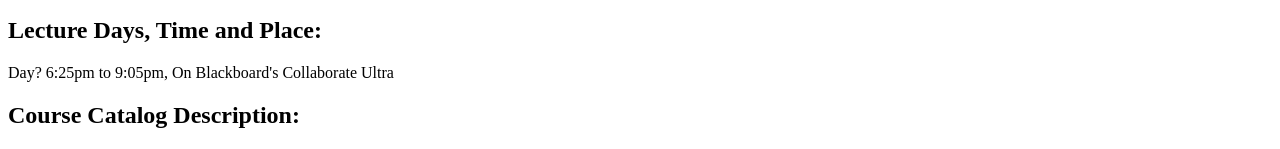
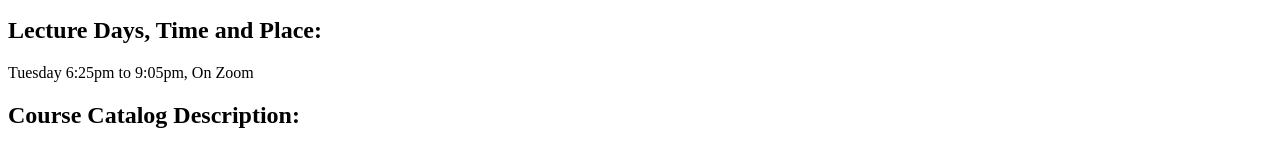
Before and after one commit to fritz7787/webdev_lab1, a plain HTML site: page index.html in a window 1280 px wide. Shown: the part 226-375 px from the top of the page. Drawn offline with Linux system fonts and the light colour scheme.

Commit message:
Update index.html
editing day

```diff
--- a/index.html
+++ b/index.html
@@ -11,7 +11,7 @@
   <h2>Professor:</h2>
   <p>Daniel Krieglstein</p>
   <h2>Lecture Days, Time and Place:</h2>
-  <p>Day? 6:25pm to 9:05pm, On Blackboard's Collaborate Ultra</p>
+  <p>Tuesday 6:25pm to 9:05pm, On Zoom</p>
   <h2>Course Catalog Description:</h2>
   <p>This course will cover the creation of Web pages and sites using HTML, CSS, Javascript and graphical applications. Networked multimedia distribution technologies are also explored. The design of effective Web site including page layout, user interface design, graphic design, content flow and site structure as well as management of Web site resources including intranet management and design considerations are addressed. Students design and create a major Web site with multiple pages and cross-linked structures. <strong>Prerequisites</strong>: [none] <strong>Credit</strong>: 2-2-3 Semester Hours</p>
   <h2>Course Outcomes:</h2>
```
